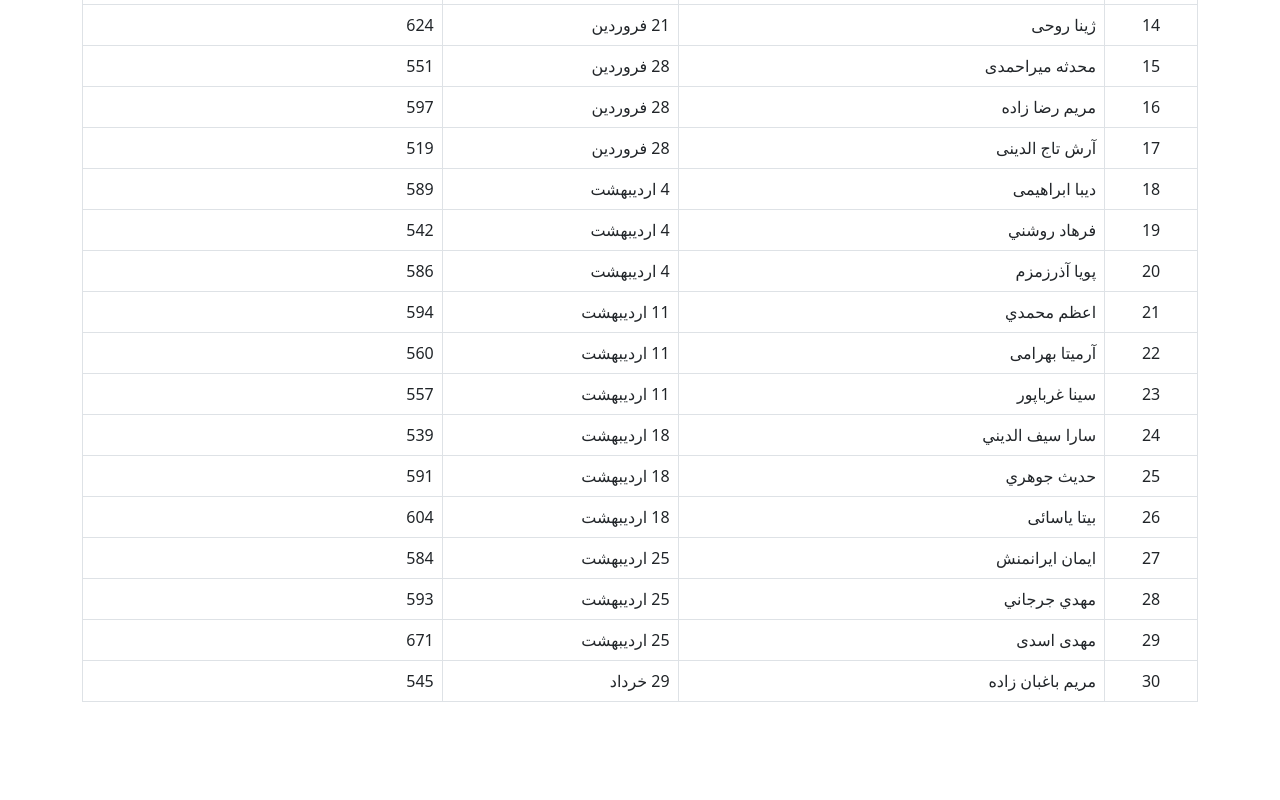
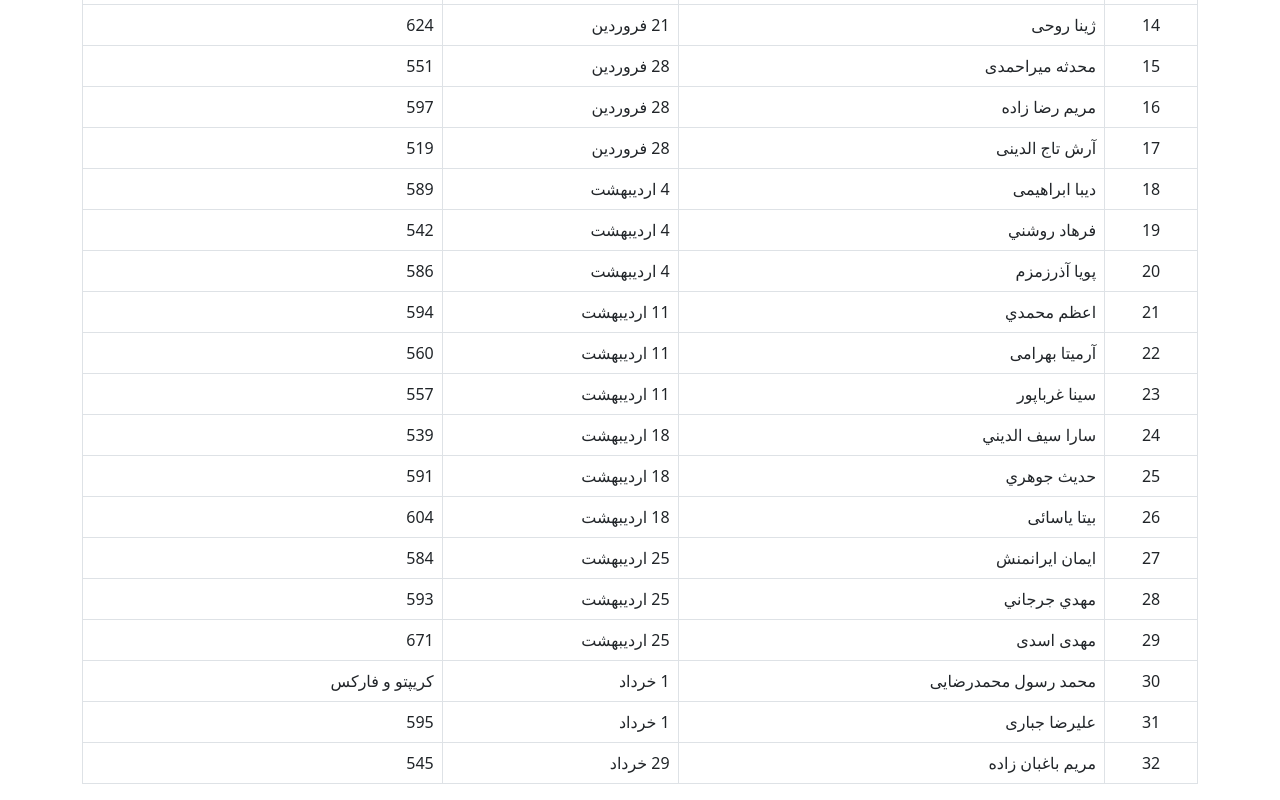
Before and after one commit to kingramx/it-class.github.io, a plain HTML site: page index.html in a window 1280 px wide. Shown: the part 674-1474 px from the top of the page. Before the commit the page ends 1392 px from the top, so only its background shows below. Drawn offline with nearby package versions, Linux system fonts and the light colour scheme.

Commit message:
2 people added

```diff
--- a/index.html
+++ b/index.html
@@ -196,6 +196,18 @@
                 </tr>
                 <tr>
                     <td class="text-center"z>30</td>
+                    <td>محمد رسول محمدرضایی</td>
+                    <td>1 خرداد</td>
+                    <td>کریپتو و فارکس</td>
+                </tr>
+                <tr>
+                    <td class="text-center"z>31</td>
+                    <td>علیرضا جباری</td>
+                    <td>1 خرداد</td>
+                    <td>595</td>
+                </tr>
+                <tr>
+                    <td class="text-center"z>32</td>
                     <td>مریم باغبان زاده</td>
                     <td>29 خرداد</td>
                     <td>545</td>
```
